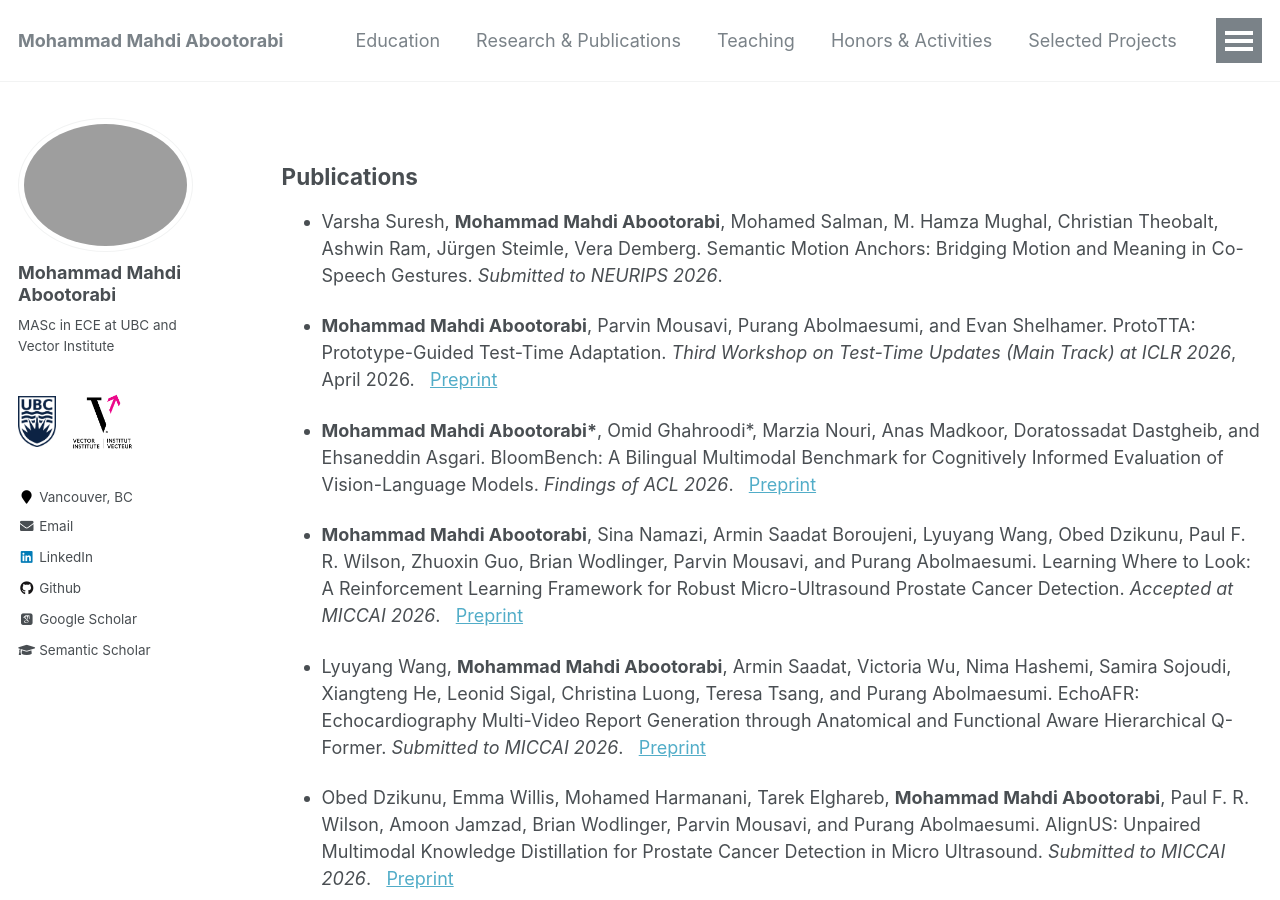
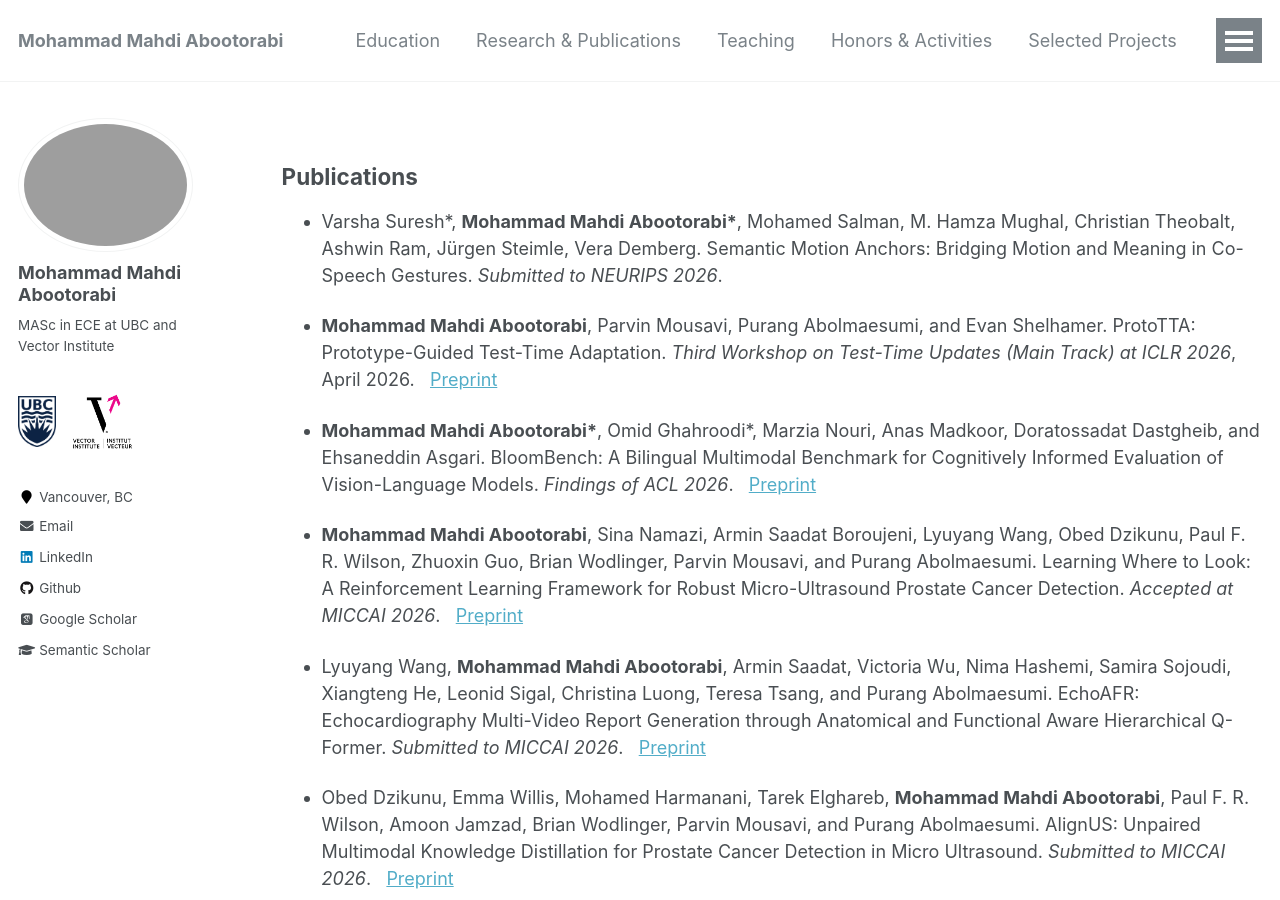
Before and after one commit to aboots/aboots.github.io, a Jekyll site: the page built from _pages/research.md, in a window 1280 px wide and 900 px high. Built offline with Jekyll 4.4.1, drawn with Linux system fonts in a browser that asks for light colours; nearby versions of some CDN libraries; some web fonts are replaced.

```diff
--- a/_pages/research.md
+++ b/_pages/research.md
@@ -6,7 +6,7 @@ author_profile: true
 ---
 ## Publications
 
-- Varsha Suresh, **Mohammad Mahdi Abootorabi**, Mohamed Salman, M. Hamza Mughal, Christian Theobalt, Ashwin Ram, Jürgen Steimle, Vera Demberg. Semantic Motion Anchors: Bridging Motion and Meaning in Co-Speech Gestures. *Submitted to NEURIPS 2026*.
+- Varsha Suresh\*, **Mohammad Mahdi Abootorabi\***, Mohamed Salman, M. Hamza Mughal, Christian Theobalt, Ashwin Ram, Jürgen Steimle, Vera Demberg. Semantic Motion Anchors: Bridging Motion and Meaning in Co-Speech Gestures. *Submitted to NEURIPS 2026*.
 
 - **Mohammad Mahdi Abootorabi**, Parvin Mousavi, Purang Abolmaesumi, and Evan Shelhamer. ProtoTTA: Prototype-Guided Test-Time Adaptation. *Third Workshop on Test-Time Updates (Main Track) at ICLR 2026*, April 2026. &nbsp; [Preprint](https://drive.google.com/file/d/1nDYQGEdBNzbiyfVHs8vfCDiNEBbJBLKP/view?usp=sharing)
 
```
